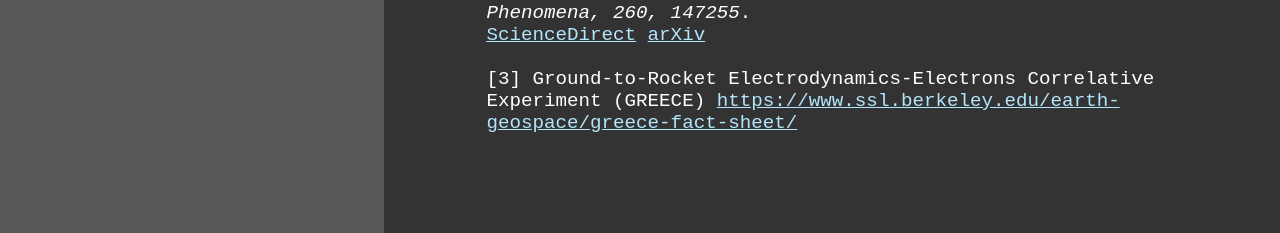
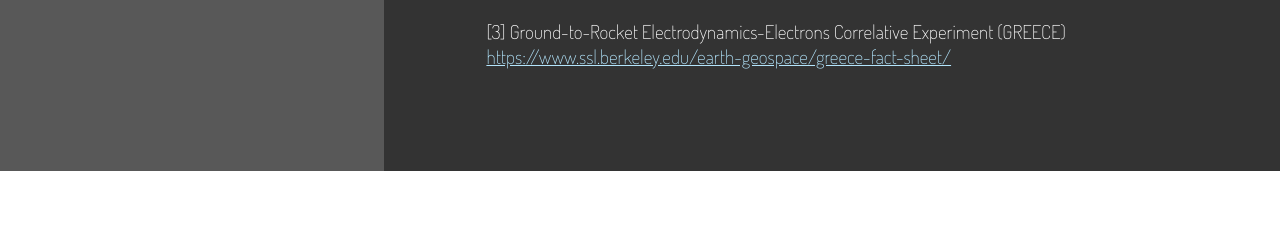
Before and after one commit to ericakotta/ericakotta.github.io, a plain HTML site: page index.html in a window 1280 px wide. Shown: the part 2249-2482 px from the top of the page. After the commit the page ends 2420 px from the top, so only its background shows below. Drawn offline with Linux system fonts and the light colour scheme; a web font is replaced by a local one.

Commit message:
some more font changes for reference

```diff
--- a/css/styles.css
+++ b/css/styles.css
@@ -10,6 +10,45 @@ html, body {
 body {
     overflow-x: hidden;
 }
+@font-face {
+    font-family: 'Spectral';
+    src: url('../fonts/Spectral-ExtraLight.ttf') format('truetype');
+    font-weight: 200;
+    font-display: swap;
+}
+@font-face {
+    font-family: 'Spectral';
+    src: url('../fonts/Spectral-Light.ttf') format('truetype');
+    font-weight: 300;
+    font-display: swap;
+}
+@font-face {
+    font-family: 'Spectral';
+    src: url('../fonts/Spectral-Regular.ttf') format('truetype');
+    font-weight: 400;
+    font-display: swap;
+}
+@font-face {
+    font-family: 'Spectral';
+    src: url('../fonts/Spectral-Medium.ttf') format('truetype');
+    font-weight: 500;
+    font-display: swap;
+}
+@font-face {
+    font-family: 'Spectral';
+    src: url('../fonts/Spectral-Bold.ttf') format('truetype');
+    font-weight: 700;
+    font-display: swap;
+}
+@font-face {
+    font-family: 'Spectral';
+    src: url('../fonts/Spectral-ExtraBold.ttf') format('truetype');
+    font-weight: 800;
+    font-display: swap;
+}
+
+
+
 @font-face {
     font-family: 'KiwiMaru';
     src: url('../fonts/KiwiMaru-Medium.ttf') format('truetype');
@@ -359,7 +398,7 @@ p.skills_section_title{
     padding-bottom: 3vw;
 }
 p.education_item_title {
-    font-family: 'Newsreader', 'Garamond', serif;
+    font-family: 'Libre Bodoni', 'Garamond', serif;
     font-size: 1.4rem;
     font-weight: 400;
     padding-left: 8vw;
@@ -380,7 +419,7 @@ p.education_item_courses {
     font-weight: 200;
 }
 p.education_item_desc {
-    font-family: 'Garamond', sans-serif;
+    font-family: 'Newsreader', 'Garamond', serif;
     padding-left: 8vw;
     padding-right: 6vw;
     font-weight: 200;
@@ -392,9 +431,9 @@ p.education_item_desc {
 }
 
 p.reference_item {
-    font-family: 'Courier New', sans-serif;
+    font-family: 'Dosis', 'Courier New', sans-serif;
     font-weight: 200;
-    font-size: 1.5vw;
+    font-size: 1.2rem;
     padding-left: 8vw;
     padding-right: 6vw;
 }
@@ -525,6 +564,12 @@ p.reference_item {
     p.education_item_title {
         padding-left: 8vw;
     }
+    p.education_item_courses {
+        font-size: 1.2rem;
+    }
+    p.education_item_desc {
+        font-size: 1.3rem;
+    }
     p.reference_item {
         font-size: 1rem;
     }
```
Also changed, not shown: fonts/Spectral-Bold.ttf (added), fonts/Spectral-ExtraBold.ttf (added), fonts/Spectral-ExtraLight.ttf (added), fonts/Spectral-Light.ttf (added), fonts/Spectral-Medium.ttf (added), index.html (line endings or trailing spaces).
